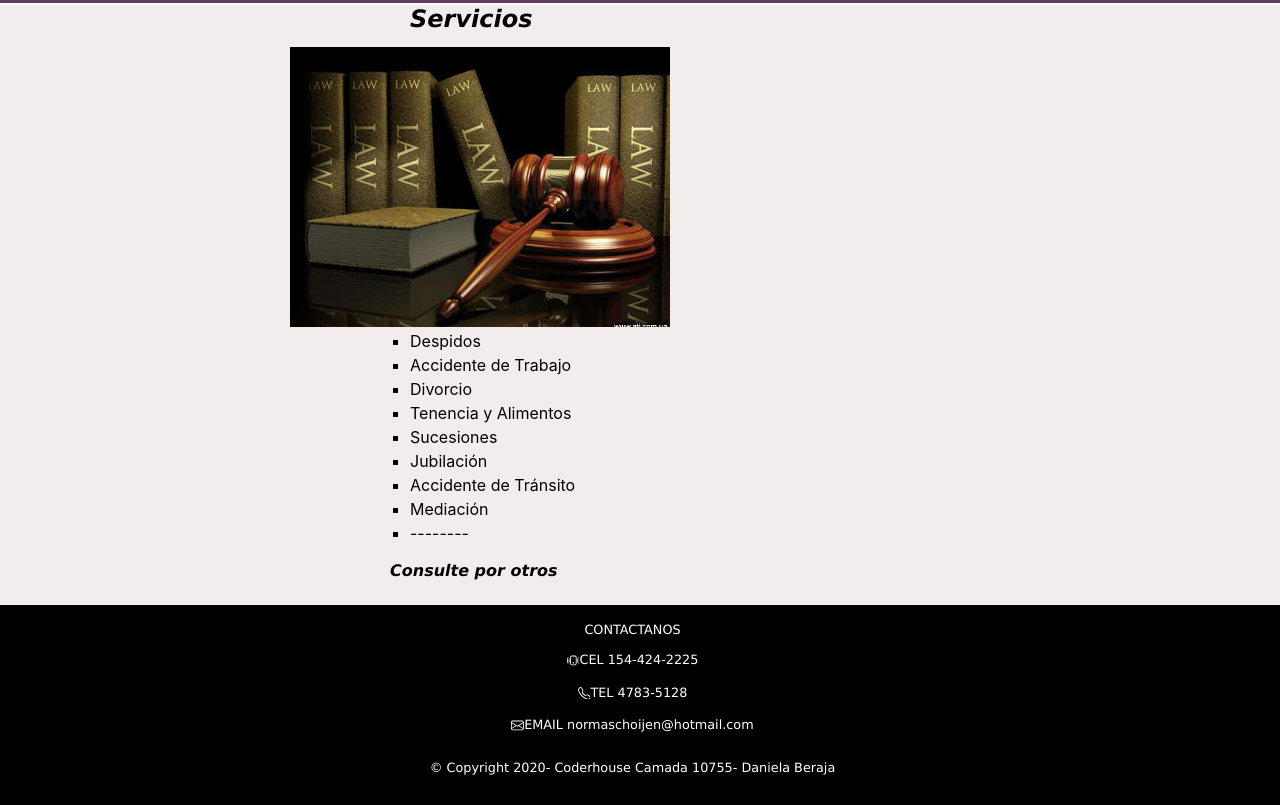
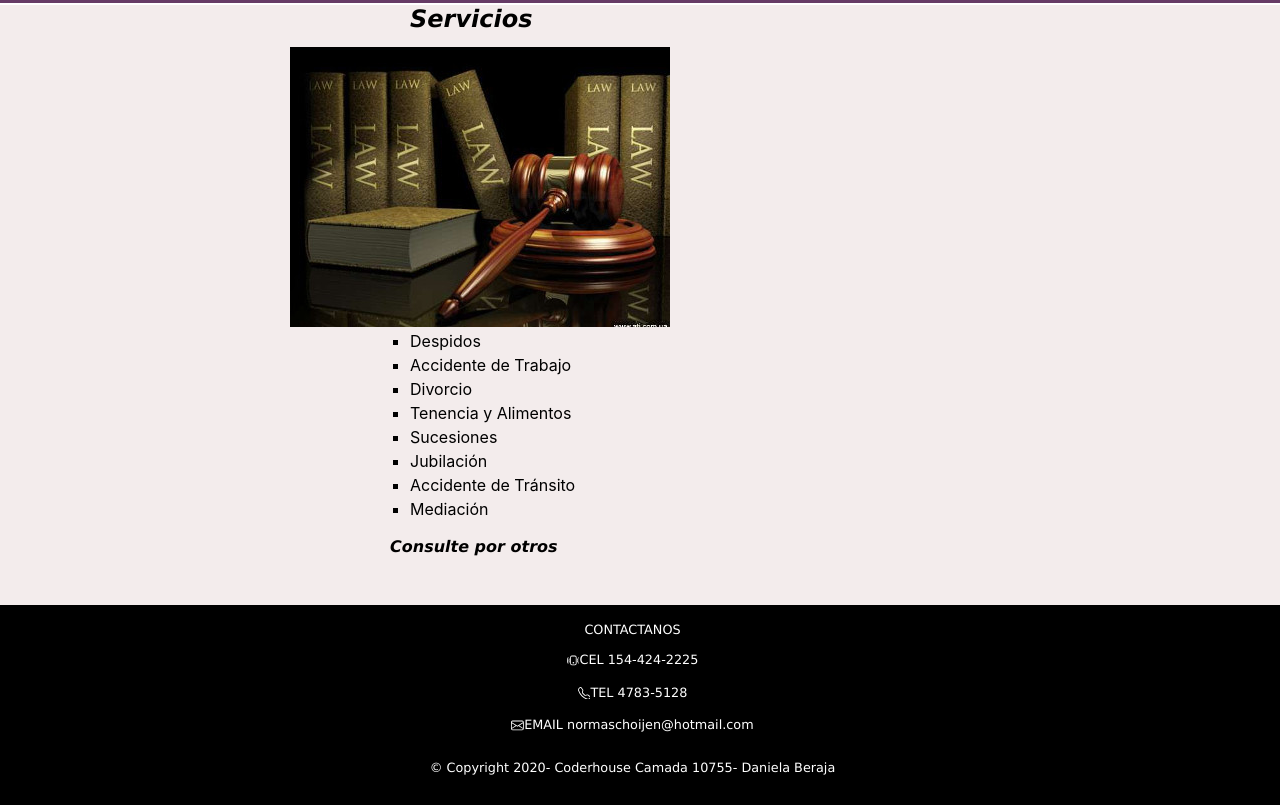
Before and after one commit to DanielaBeraja/proyecto-beraja, a website: page index.html in a window 1280 px wide. Shown: the part 124-929 px from the top of the page. Drawn offline with nearby package versions, Linux system fonts and the light colour scheme.

Commit message:
Modifique index borrando los cambios

```diff
--- a/index.html
+++ b/index.html
@@ -43,7 +43,6 @@
                             <li>Jubilación</li>
                             <li>Accidente de Tránsito</li>
                             <li>Mediación</li>
-                            <li>--------</li>
                         </ul>
                     </div>
                         <h3 class="h3Estilo">Consulte por otros</h3>
```
